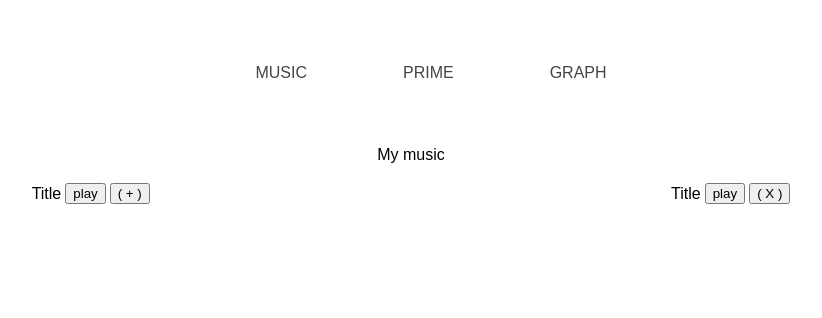
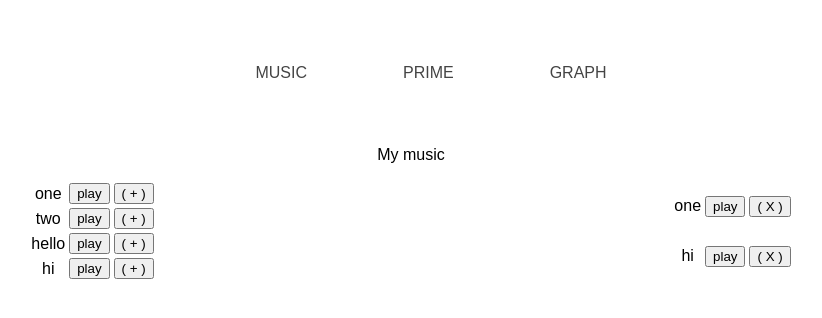
Before and after one commit to DGilian/Music-Prime-Graph-React, a React (Create React App) app in the folder my-app/: page /Music in a window 1280 px wide. Shown: the top 318 px of the page, without its empty margins (229-1051 px from the left). Built offline with nearby package versions, Linux system fonts and the light colour scheme.

Commit message:
add ListOfMusic

```diff
--- /dev/null
+++ b/my-app/src/components/ListOfMusic.js
@@ -0,0 +1,4 @@
+
+export const listMusic = ["one", "two", "hello", "hi"]
+
+export const listPlayList = ["one", "hi"]
--- a/my-app/src/components/TableMusic.js
+++ b/my-app/src/components/TableMusic.js
@@ -1,15 +1,28 @@
 import React, { Component } from 'react'
+import { listMusic } from './ListOfMusic'
+import { listPlayList } from './ListOfMusic'
 
 export default class TableMusic extends Component {
     render() {
         return (
             <table>
                 <tbody>
-                    <tr>
-                        <td>Title</td>
-                        <td><button>play</button></td>
-                        <td><button>{this.props.symbol}</button></td>
-                    </tr>
+                    {this.props.type == "list" ?
+                        listMusic.map((value) =>
+                            <tr>
+                                <td>{value}</td>
+                                <td><button>play</button></td>
+                                <td><button>{this.props.symbol}</button></td>
+                            </tr>)
+                        :
+                        listPlayList.map((value) =>
+                            <tr>
+                                <td>{value}</td>
+                                <td><button>play</button></td>
+                                <td><button>{this.props.symbol}</button></td>
+                            </tr>)
+                    }
+
                 </tbody>
             </table>
         )
```
